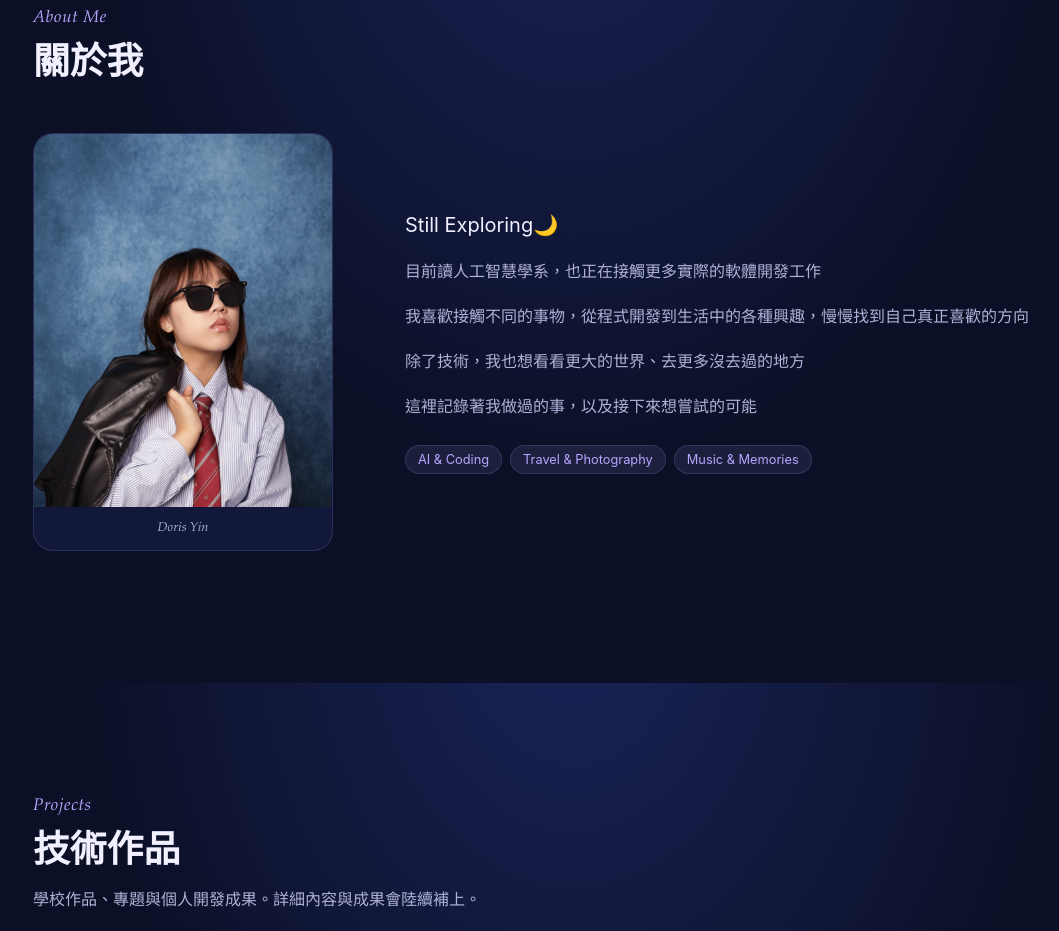
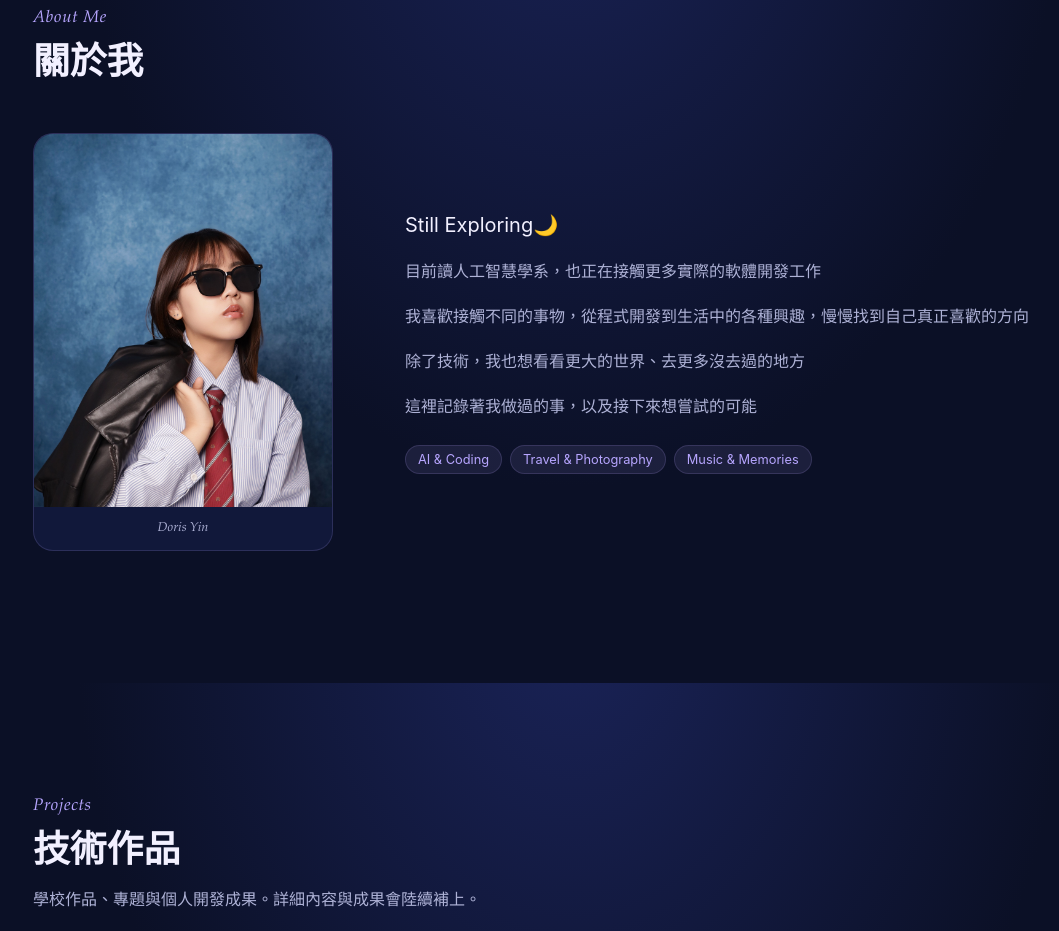
Before and after one commit to DorisYin329/DorisYin329.github.io, a plain HTML site: page index.html in a window 1280 px wide. Shown: the part 917-1848 px from the top of the page, without its empty margins (67-1126 px from the left). Drawn offline with Linux system fonts and the light colour scheme.

Commit message:
Update profile photo

```diff
--- a/index.html
+++ b/index.html
@@ -120,7 +120,7 @@
 
         <div class="about-grid">
           <figure class="about-photo reveal">
-            <img src="images/profile.jpg" alt="Doris Yin 的個人照片" width="900" height="1138" loading="lazy">
+            <img src="images/profile-new.JPG" alt="Doris Yin 的個人照片" width="900" height="1138" loading="lazy">
             <figcaption>Doris Yin</figcaption>
           </figure>
 
```
Also changed, not shown: images/profile-new.JPG (added).
